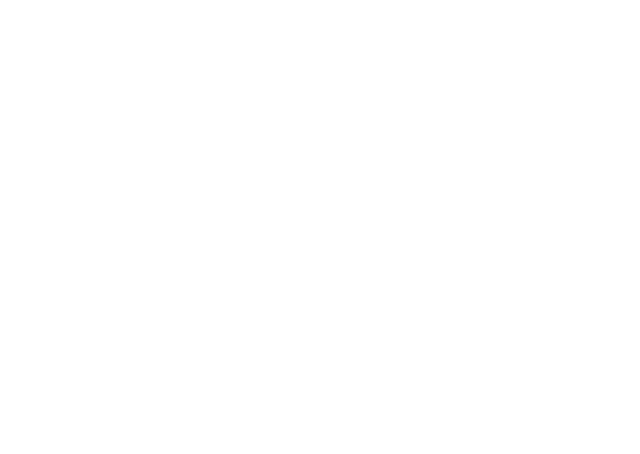
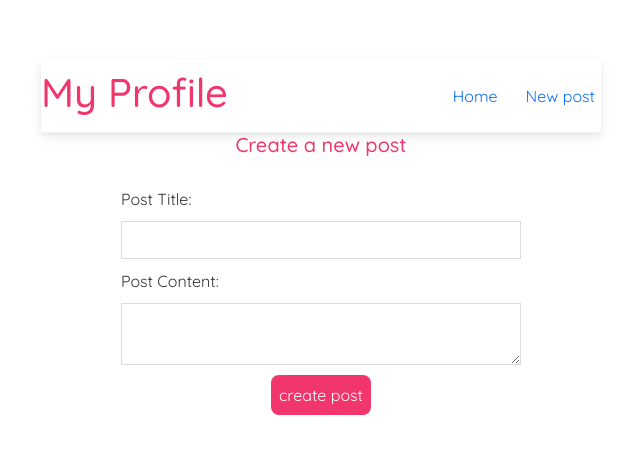
Before and after one commit to burakkuru5534/book_your_friend_ui, a React (Create React App) app in the folder byf-ui/: page /post/create in a window 1280 px wide. Before the commit this address had no page. Shown: the top 454 px of the page, without its empty margins (319-959 px from the left). Built offline with nearby package versions, Linux system fonts and the light colour scheme.

Commit message:
fixes for create post and login and register

```diff
--- a/byf-ui/package.json
+++ b/byf-ui/package.json
@@ -13,6 +13,8 @@
     "react-dom": "^18.2.0",
     "react-router-dom": "^6.11.2",
     "react-scripts": "5.0.1",
+    "sweetalert2": "^11.7.11",
+    "sweetalert2-react-content": "^5.0.7",
     "universal-cookie": "^4.0.4",
     "web-vitals": "^2.1.4"
   },
--- a/byf-ui/src/AfterRegisterPage.js
+++ /dev/null
@@ -1,23 +0,0 @@
-
-import { useNavigate } from 'react-router-dom';
-
-const AfterRegisterPage = () => {
-    const navigate = useNavigate();
-    const handleGoBackToHomePage = (e) => {
-        navigate('/');
-    }
-
-
-  return (
-   <div className="afterregisterpage">
-      <h2>You registered Successfully. Check your email and activate your account from the link we just sent!</h2>
-      <div>
-      <button className='mb-4' size='lg' onSubmit = {handleGoBackToHomePage} onClick={handleGoBackToHomePage}>Go back to home page</button>
-
-      </div>
-   </div>
-);
-
-}
-
-export default AfterRegisterPage;
--- a/byf-ui/src/App.js
+++ b/byf-ui/src/App.js
@@ -5,12 +5,14 @@ import Home from './Home';
 import { BrowserRouter, Routes, Route } from "react-router-dom";
 import Login from './Login';
 import UnLoggedInHome from './UnLoggedInHome';
-import AfterRegisterPage from './AfterRegisterPage';
 import ForgetPassword from './ForgetPassword';
-import AfterForgetPasswordPage from './AfterForgetPassword';
+import Navbar from './Navbar';
+import PostCreate from './PostCreate';
 function App() {
   return (
     <BrowserRouter>
+    <div className="content">
+    <Navbar/>
     <Routes>
       <Route path="/" element={<UnLoggedInHome />}>
       </Route>
@@ -24,16 +26,13 @@ function App() {
       <Route path="/home" element={<Home />} />
       </Route>
       <Route>
-      <Route path="/registersuccess" element={<AfterRegisterPage />} />
-      </Route>
-      <Route>
       <Route path="/forgetpassword" element={<ForgetPassword />} />
       </Route>
       <Route>
-      <Route path="/forgetpasswordsuccess" element={<AfterForgetPasswordPage />} />
+      <Route path="/post/create" element={<PostCreate />} />
       </Route>
-
     </Routes>
+    </div>
   </BrowserRouter>
   );
 }
--- a/byf-ui/src/Home.js
+++ b/byf-ui/src/Home.js
@@ -9,7 +9,7 @@ const Home = () => {
    <div className="home">
        {error && <div> {error} </div>}
        {isPending && <div>Loading...</div>}
-      {posts && <PostList posts={posts} title="All posts!"/>}
+      {posts && <PostList posts={posts} title="All posts!" userName = {localStorage.getItem("username")}/>}
    </div>
 );
 
--- /dev/null
+++ b/byf-ui/src/Navbar.js
@@ -0,0 +1,14 @@
+import { Link } from 'react-router-dom';
+const Navbar = () => {
+    return (
+        <nav className="navbar">
+            <h1> My Profile</h1>
+            <div className="links">
+                <Link to="/home">Home</Link>
+                <Link to="/post/create">New post</Link>
+            </div>
+        </nav>
+     );
+}
+
+export default Navbar;
--- /dev/null
+++ b/byf-ui/src/PostCreate.js
@@ -0,0 +1,62 @@
+import { useState } from "react";
+import { useNavigate } from 'react-router-dom';
+import axios from "axios";
+
+const PostCreate = () => {
+
+    const [content, setContent] = useState('');
+    const [title, setTitle] = useState('');
+    const [isActive, setisActive] = useState(false);
+    const [isPending, setIsPending] = useState(false);
+    const navigate = useNavigate();
+
+    const handleSubmit = (e) => {
+
+        console.log("before create, token:",localStorage.getItem("token"))
+        const headers= {"Content-Type": "application/json",
+        "Authorization" : `Bearer ${localStorage.getItem("token")}`
+        }
+        const data = {
+            content:content,
+            title:title,
+            isActive:isActive
+        }
+        setIsPending(true);
+        e.preventDefault(); // to prevent refresh
+        axios.post('http://localhost:8080/usr/post',data,               { headers: {
+            Authorization : `Bearer ${localStorage.getItem("token")}`}
+            }).then((res) => {
+          console.log(res);
+
+                setIsPending(false);
+                alert('post created!');
+                navigate('/home');
+        })
+    }
+
+    return (
+        <div className="create">
+            <h2>Create a new post</h2>
+            <form onSubmit={handleSubmit}>
+                <label>Post Title:</label>
+                <input
+                type="text"
+                required
+                value = { title }
+                onChange = {(e) => setTitle(e.target.value)}
+                >
+                </input>
+                <label>Post Content:</label>
+                <textarea
+                required
+                value = { content }
+                onChange = {(e) => setContent(e.target.value)}>
+                </textarea>
+                {!isPending && <button>create post</button>}
+                {isPending && <button disabled>Creating...</button>}
+            </form>
+        </div>
+     );
+}
+
+export default PostCreate;
--- a/byf-ui/src/PostList.js
+++ b/byf-ui/src/PostList.js
@@ -1,14 +1,20 @@
 import { Link } from "react-router-dom";
 
-const PostList = ({ posts }) => {
+const PostList = ({ posts, title, userName }) => {
     return (
         <div className="post-list">
+            <h2>{title}</h2>
+            <h2>{userName}</h2>
+
              {posts.map( post => (
+
                 <div className="post-preview" key={post.id}>
                    <Link to = {`/usr/post/${post.id}`}>
                    <h2>{post.content}</h2>
+                   <h3>{`${post.is_active}`}</h3>
                    </Link>
                 </div>
+
             ))}
         </div>
      );
--- a/byf-ui/src/UnLoggedInHome.js
+++ b/byf-ui/src/UnLoggedInHome.js
@@ -23,9 +23,12 @@ const  UnLoggedInHome = () => {
   const [firstName, setFirstName] = useState('');
   const [lastName, setLastName] = useState('');
   const [email, setEmail] = useState('');
+  const [loginEmail, setLoginEmail] = useState('');
   const [gsm, setGsm] = useState('');
   const [usrName, setUserName] = useState('');
   const [password, setPassword] = useState('');
+  const [loginPassword, setLoginPassword] = useState('');
+
   const [isPending, setIsPending] = useState(false);
   const navigate = useNavigate();
 
@@ -33,20 +36,24 @@ const  UnLoggedInHome = () => {
 
     setIsPending(true);
     e.preventDefault(); // to prevent refresh
-    const login = { email, password }
+    const login = { loginEmail, loginPassword }
 
     axios.post('http://localhost:8080/v1/login',{
-        email:email,
-        password:password
+        email:loginEmail,
+        password:loginPassword
 
     }).then((res) => {
       console.log(res);
       let token = res.data.AccessToken
+      let userName = res.data.UserFullName
         console.log(token);
             setIsPending(false);
             navigate('/home');
             localStorage.setItem("token", token);
+            localStorage.setItem("username",userName);
             console.log(localStorage.getItem("token"));
+            console.log(localStorage.getItem("username"));
+
     })
 }
 
@@ -62,7 +69,9 @@ const  UnLoggedInHome = () => {
           body: JSON.stringify(register)
       }).then(() => {
               setIsPending(false);
-              navigate('/registersuccess');
+              alert("Successfully registered! Check your email.")
+              window.location.reload(true);
+             // navigate('/registersuccess');
               // history.go(-1); we can go back and forward with this function
       })
   }
@@ -95,14 +104,14 @@ const  UnLoggedInHome = () => {
         <MDBTabsPane show={justifyActive === 'tab1'}>
 
 
-          <MDBInput wrapperClass='mb-4' label='Email address' id='form1' type='email'  value = { email }
-                onChange = {(e) => setEmail(e.target.value)}/>
-          <MDBInput wrapperClass='mb-4' label='Password' id='form2' type='password' value = { password }
-                onChange = {(e) => setPassword(e.target.value)}/>
+          <MDBInput wrapperClass='mb-4' label='Email address' id='form1' type='email'  value = { loginEmail }
+                onChange = {(e) => setLoginEmail(e.target.value)}/>
+          <MDBInput wrapperClass='mb-4' label='Password' id='form2' type='password' value = { loginPassword }
+                onChange = {(e) => setLoginPassword(e.target.value)}/>
 
           <div className="d-flex justify-content-between mx-4 mb-4">
             <MDBCheckbox name='flexCheck' value='' id='flexCheckDefault' label='Remember me' />
-            <a href="" onClick={navigate('/forgetpassword')}>Forgot password?</a>
+            <a href="">Forgot password?</a>
           </div>
 
           <MDBBtn className="mb-4 w-100" onSubmit={handleLogin} onClick={handleLogin}>Sign in</MDBBtn>
--- a/byf-ui/src/index.css
+++ b/byf-ui/src/index.css
@@ -0,0 +1,104 @@
+@import url('https://fonts.googleapis.com/css2?family=Quicksand:wght@300;400;500;600;700&display=swap');
+
+/* base styles */
+* {
+  margin: 0;
+  font-family: "Quicksand";
+  color: #333;
+}
+.navbar {
+  padding: 20px;
+  display: flex;
+  align-items: center;
+  max-width: 600px;
+  margin: 0 auto;
+  border-bottom: 1px solid #f2f2f2;
+}
+.navbar h1 {
+  color: #f1356d;
+}
+.navbar .links {
+  margin-left: auto;
+}
+.navbar a {
+  margin-left: 16px;
+  text-decoration: none;
+  padding: 6px;
+}
+.navbar a:hover {
+  color: #f1356d;
+}
+.content {
+  max-width: 600px;
+  margin: 40px auto;
+  padding: 20px;
+}
+
+/* post previews / list */
+.post-preview {
+  padding: 10px 16px;
+  margin: 20px 0;
+  border-bottom: 1px solid #fafafa;
+}
+.post-preview:hover {
+  box-shadow: 1px 3px 5px rgba(0,0,0,0.1);
+}
+.post-preview h2 {
+  font-size: 20px;
+  color: #f1356d;
+  margin-bottom: 8px;
+}
+
+.post-preview a {
+  text-decoration: none;
+}
+
+/* blog details page */
+.blog-details h2 {
+  font-size: 20px;
+  color: #f1356d;
+  margin-bottom: 10px;
+}
+.blog-details div {
+  margin: 20px 0;
+}
+.blog-details button {
+  background: #f1356d;
+  color: #fff;
+  border: 0;
+  padding: 8px;
+  border-radius: 8px;
+  cursor: pointer;
+}
+
+/* create new blog form */
+.create {
+  max-width: 400px;
+  margin: 0 auto;
+  text-align: center;
+}
+.create label {
+  text-align: left;
+  display: block;
+}
+.create h2 {
+  font-size: 20px;
+  color: #f1356d;
+  margin-bottom: 30px;
+}
+.create input, .create textarea, .create select {
+  width: 100%;
+  padding: 6px 10px;
+  margin: 10px 0;
+  border: 1px solid #ddd;
+  box-sizing: border-box;
+  display: block;
+}
+.create button {
+  background: #f1356d;
+  color: #fff;
+  border: 0;
+  padding: 8px;
+  border-radius: 8px;
+  cursor: pointer;
+}
```
Also changed, not shown: 1 other file (tests, documents, lock files or other folders).
